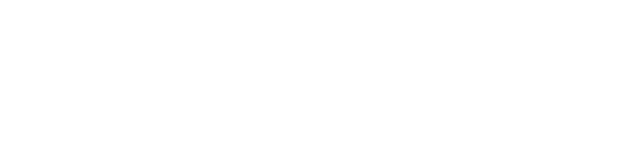
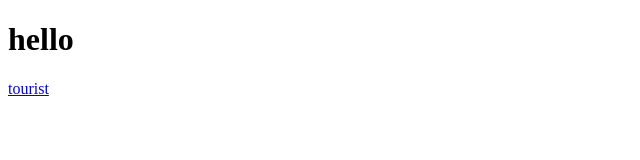
Before and after one commit to MarineKislova/marinekislova.github.io, a plain HTML site: page index.html in a window 1280 px wide. Shown: the whole page, without its empty margins (0-640 px from the left). Drawn offline with Linux system fonts and the light colour scheme.

Commit message:
2024/02/24 git ignor

```diff
--- a/index.html
+++ b/index.html
@@ -6,6 +6,7 @@
     <title>Document</title>
   </head>
   <body>
-    <a href="http://github.com/MarineKislova/tourist.github.io.git"></a>
+    <h1>hello</h1>
+    <a href="http://github.com/MarineKislova/tourist">tourist</a>
   </body>
 </html>
```
Also changed, not shown: 1 other file.
